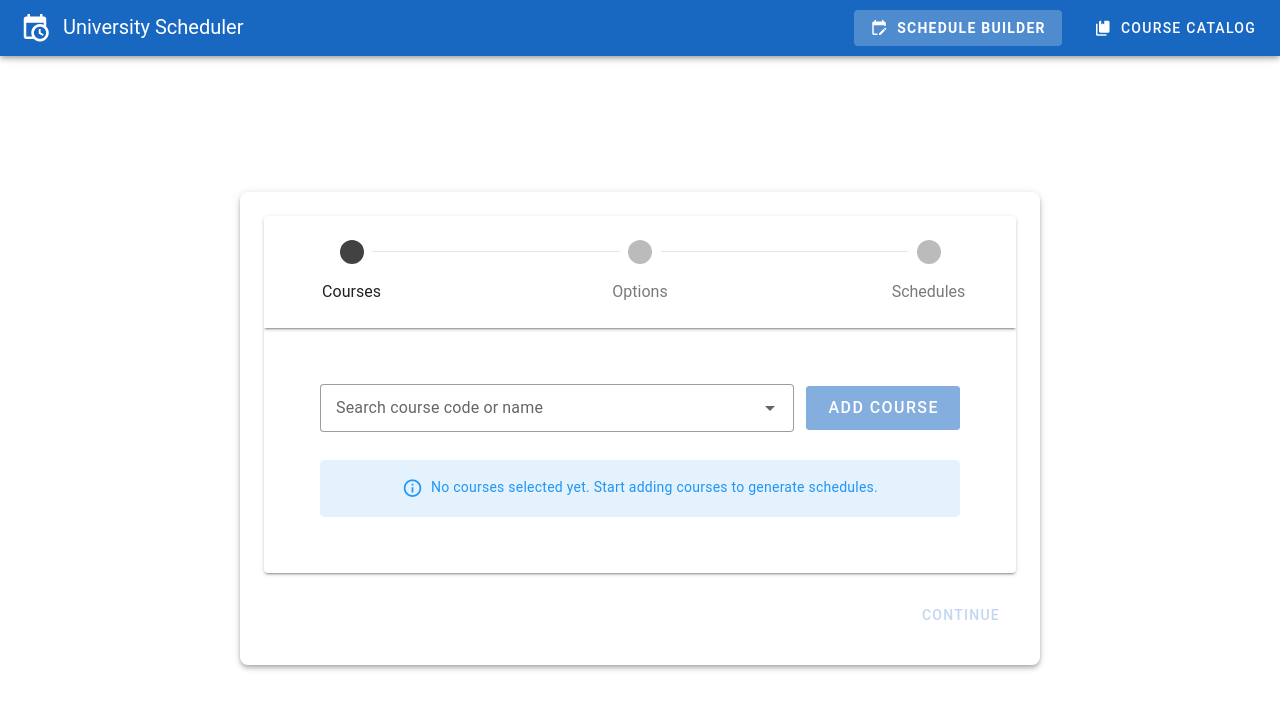
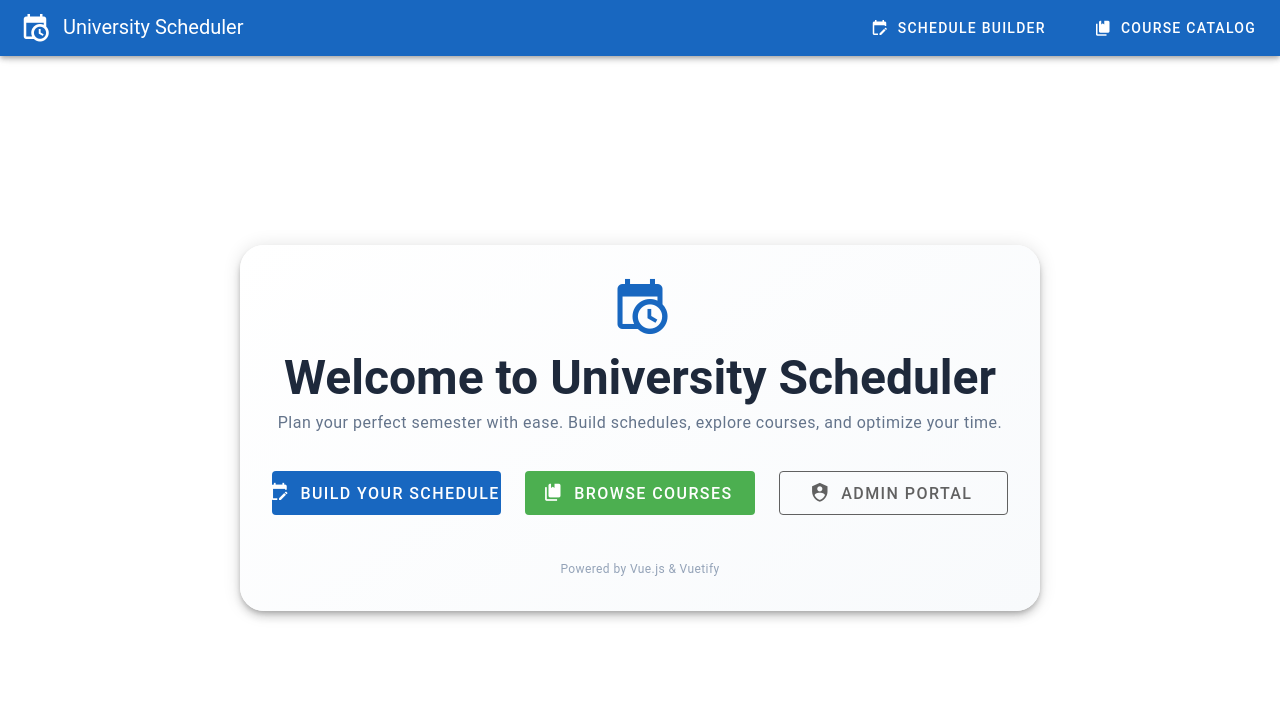
Before and after one commit to dhfra21/ScheduleGeneratorSMU, a Vue app: page / in a window 1280 px wide. Before the commit this address led to /schedule. Shown: the top 710 px of the page. Built offline with nearby package versions, Linux system fonts and the light colour scheme.

Commit message:
main page and admin login

```diff
--- a/src/components/CourseCard.vue
+++ b/src/components/CourseCard.vue
@@ -36,13 +36,14 @@ const majorColor = computed(() => {
 const majorIcon = computed(() => {
   const iconMap = {
     'general': 'mdi-book-open-page-variant',
-    'software engineering': 'mdi-laptop-windows',
+    'Software Engineering': 'mdi-laptop-windows',
     'computer systems engineering': 'mdi-chip',
     'renewable energy engineering': 'mdi-flash',
     'pre-engineering': 'mdi-account-school'
   };
 
   const majorKey = props.course.major.toLowerCase();
+  console.log('Computed Icon:', iconMap[majorKey] || 'mdi-book-open-page-variant'); // Debugging
   return iconMap[majorKey] || 'mdi-book-open-page-variant';
 });
 
--- a/src/router/index.js
+++ b/src/router/index.js
@@ -3,37 +3,47 @@ import SchedulerView from '@/views/SchedulerView.vue';
 import HomeView from '@/views/HomeView.vue';
 import CoursesView from '@/views/CoursesView.vue';
 import AdminView from '@/views/AdminView.vue'; // Import Admin Panel
+import AdminLogin from '@/views/AdminLogin.vue'; // Import the Login view
 
 const routes = [
   {
     path: '/',
     name: 'home',
     component: HomeView,
-    meta: { title: 'Home - University Scheduler' }
+    meta: { title: 'Home - University Scheduler' },
   },
   {
     path: '/schedule',
     name: 'schedule',
     component: SchedulerView,
-    meta: { title: 'Schedule Builder' }
+    meta: { title: 'Schedule Builder' },
   },
   {
     path: '/courses',
     name: 'courses',
     component: CoursesView,
-    meta: { title: 'Course Catalog' }
+    meta: { title: 'Course Catalog' },
+  },
+  {
+    path: '/login',
+    name: 'login',
+    component: AdminLogin,
+    meta: { title: 'Admin Login - University Scheduler' },
   },
   {
     path: '/admin',
     name: 'admin',
     component: AdminView,
-    meta: { title: 'Admin Panel' }
+    meta: {
+      title: 'Admin Panel - University Scheduler',
+      requiresAuth: true, // Require admin login to access this route
+    },
   },
   // Optional: Add a catch-all route for 404 pages
   {
     path: '/:pathMatch(.*)*',
-    redirect: '/'
-  }
+    redirect: '/',
+  },
 ];
 
 const router = createRouter({
@@ -41,14 +51,22 @@ const router = createRouter({
   routes,
   scrollBehavior(to, from, savedPosition) {
     return savedPosition || { top: 0 };
+  },
+});
+
+// Navigation guard to protect the admin route
+router.beforeEach((to, from, next) => {
+  const isAdminLoggedIn = localStorage.getItem('isAdminLoggedIn') === 'true';
+
+  // Check if the route requires authentication
+  if (to.meta.requiresAuth && !isAdminLoggedIn) {
+    next('/login');
+  } else {
+    // Update document title
+    const title = to.meta.title || 'University Scheduler';
+    document.title = title;
+    next();
   }
 });
 
-// Update document title on route change
-router.beforeEach((to, from, next) => {
-  const title = to.meta.title || 'University Scheduler';
-  document.title = title;
-  next();
-});
-
 export default router;
--- /dev/null
+++ b/src/views/AdminLogin.vue
@@ -0,0 +1,100 @@
+<!-- views/Login.vue -->
+<script setup>
+import { ref } from 'vue';
+import { useRouter } from 'vue-router';
+
+const router = useRouter();
+const email = ref('');
+const password = ref('');
+const error = ref('');
+const isLoading = ref(false);
+
+// Mock admin credentials (replace with real authentication logic)
+const ADMIN_CREDENTIALS = {
+  email: 'admin@universityscheduler.com',
+  password: 'admin123'
+};
+
+const login = () => {
+  isLoading.value = true;
+  error.value = '';
+
+  if (email.value === ADMIN_CREDENTIALS.email && password.value === ADMIN_CREDENTIALS.password) {
+    // Simulate successful login (store in localStorage or Vuex for persistence)
+    localStorage.setItem('isAdminLoggedIn', 'true');
+    router.push('/admin');
+  } else {
+    error.value = 'Invalid email or password. Please try again.';
+  }
+
+  isLoading.value = false;
+};
+</script>
+
+<template>
+  <v-container class="fill-height d-flex align-center justify-center">
+    <v-card class="pa-6 elevation-6" width="400" rounded="xl" style="background: linear-gradient(145deg, #ffffff 0%, #f8fafc 100%);">
+      <v-card-title class="text-h5 font-weight-bold mb-4" style="color: #1e293b;">
+        <v-icon color="primary" size="40" class="mr-2">mdi-shield-account</v-icon>
+        Admin Login
+      </v-card-title>
+
+      <v-card-text>
+        <v-form @submit.prevent="login">
+          <v-text-field
+            v-model="email"
+            label="Email"
+            prepend-inner-icon="mdi-email"
+            variant="outlined"
+            density="comfortable"
+            :rules="[v => !!v || 'Email is required']"
+            required
+            class="mb-4"
+          ></v-text-field>
+
+          <v-text-field
+            v-model="password"
+            label="Password"
+            prepend-inner-icon="mdi-lock"
+            variant="outlined"
+            density="comfortable"
+            :rules="[v => !!v || 'Password is required']"
+            required
+            type="password"
+            class="mb-4"
+          ></v-text-field>
+
+          <v-alert v-if="error" type="error" class="mb-4">{{ error }}</v-alert>
+
+          <v-btn
+            color="primary"
+            variant="flat"
+            size="large"
+            block
+            :loading="isLoading"
+            type="submit"
+            class="mt-2 action-btn"
+          >
+            Login
+          </v-btn>
+        </v-form>
+      </v-card-text>
+
+      <v-card-actions class="justify-center mt-4">
+        <p class="text-caption" style="color: #64748b;">
+          Need help? Contact support at admin@universityscheduler.com
+        </p>
+      </v-card-actions>
+    </v-card>
+  </v-container>
+</template>
+
+<style scoped>
+.action-btn {
+  transition: all 0.3s ease;
+}
+.action-btn:hover {
+  transform: translateY(-3px);
+  box-shadow: 0 4px 12px rgba(0, 0, 0, 0.1);
+}
+</style>
--- a/src/views/AdminView.vue
+++ b/src/views/AdminView.vue
@@ -1,43 +1,82 @@
+<!-- views/AdminView.vue -->
 <script setup>
-import { ref, onMounted, watch } from 'vue';
+import { ref, onMounted } from 'vue';
+import { useRouter } from 'vue-router'; // Import useRouter for navigation
 import AdminSidebar from '@/components/AdminSidebar.vue';
-import ManageCourses from '@/components/ManageCourses.vue'; // ✅ Import Manage Courses
+import ManageCourses from '@/components/ManageCourses.vue';
 
-const currentView = ref('courses'); // Default to Manage Courses
+const router = useRouter();
+const currentView = ref('courses');
+const isAdminLoggedIn = ref(localStorage.getItem('isAdminLoggedIn') === 'true');
 
-// Debug currentView changes
-console.log('Initial currentView:', currentView.value);
+// Logout function
+const logout = () => {
+  localStorage.removeItem('isAdminLoggedIn');
+  isAdminLoggedIn.value = false;
+  router.push('/login'); // Redirect to login page after logout
+};
+
 onMounted(() => {
-  console.log('Mounted with currentView:', currentView.value);
-});
-watch(() => currentView.value, (newValue) => {
-  console.log('currentView changed to:', newValue);
+  if (!isAdminLoggedIn.value) {
+    router.push('/login'); // Redirect to login if not authenticated
+  }
 });
 </script>
 
 <template>
-  <v-container fluid class="admin-container d-flex">
-    <!-- Sidebar Navigation -->
+  <v-container v-if="isAdminLoggedIn" fluid class="admin-container d-flex">
+    <!-- Admin Sidebar Navigation -->
     <AdminSidebar @navigate="(view) => { currentView = view; console.log('Navigated to:', view); }" />
 
     <v-main class="admin-content pa-6">
-      <v-card v-if="currentView === 'courses'" class="pa-4 elevation-2">
-        <ManageCourses />
-        <p class="text-caption">Rendering ManageCourses (currentView: {{ currentView }})</p>
-      </v-card>
+      <v-card class="pa-4 elevation-2">
+        <!-- Dynamic Content Based on Current View -->
+        <v-card-title class="text-h5 font-weight-bold mb-4" style="color: #1e293b;">
+          {{ currentView === 'courses' ? 'Manage Courses' : 'Dashboard Overview' }}
+        </v-card-title>
 
-      <v-card v-else-if="currentView === 'dashboard'" class="pa-4 elevation-2">
-        <h2 class="text-h5">Dashboard Overview</h2>
-        <p>Coming soon...</p>
-        <p class="text-caption">Rendering Dashboard (currentView: {{ currentView }})</p>
-      </v-card>
+        <v-card-text>
+          <div v-if="currentView === 'courses'">
+            <ManageCourses />
+            <p class="text-caption">Rendering ManageCourses (currentView: {{ currentView }})</p>
+          </div>
+          <div v-else-if="currentView === 'dashboard'">
+            <h2 class="text-h6">Dashboard Overview</h2>
+            <p>Coming soon...</p>
+            <p class="text-caption">Rendering Dashboard (currentView: {{ currentView }})</p>
+          </div>
+          <div v-else>
+            <h2 class="text-h5">Unknown View</h2>
+            <p>Current view is '{{ currentView }}'. Please check navigation.</p>
+            <p class="text-caption">Rendering Unknown (currentView: {{ currentView }})</p>
+          </div>
+        </v-card-text>
 
-      <v-card v-else class="pa-4 elevation-2">
-        <h2 class="text-h5">Unknown View</h2>
-        <p>Current view is '{{ currentView }}'. Please check navigation.</p>
-        <p class="text-caption">Rendering Unknown (currentView: {{ currentView }})</p>
+        <!-- Logout Button -->
+        <v-btn
+          color="error"
+          variant="outlined"
+          size="small"
+          class="mt-4"
+          @click="logout"
+          aria-label="Logout of Admin Panel"
+        >
+          Logout
+        </v-btn>
       </v-card>
     </v-main>
+  </v-container>
+
+  <v-container v-else class="fill-height d-flex align-center justify-center">
+    <v-card class="pa-4 elevation-2">
+      <v-card-text>
+        <h2 class="text-h5">Access Denied</h2>
+        <p>Please log in as an admin to access this page.</p>
+        <v-btn color="primary" @click="router.push('/login')" aria-label="Navigate to Admin Login">
+          Go to Login
+        </v-btn>
+      </v-card-text>
+    </v-card>
   </v-container>
 </template>
 
--- a/src/views/HomeView.vue
+++ b/src/views/HomeView.vue
@@ -1,16 +1,122 @@
+<!-- views/Home.vue -->
 <script setup>
 import { useRouter } from 'vue-router';
-import { onMounted } from 'vue';
 
 const router = useRouter();
 
-onMounted(() => {
-  router.push('/schedule'); // Redirect to Course Selection page
-});
+// Navigation functions
+const goToSchedule = () => router.push('/schedule');
+const goToCatalog = () => router.push('/courses');
+const goToLogin = () => router.push('/login'); // Redirect to login for admin access
 </script>
 
 <template>
-  <v-container>
-    <h1>Redirecting to Course Selection...</h1>
+  <v-container class="fill-height d-flex align-center justify-center" style="padding: 16px;">
+    <v-card
+      class="pa-8 elevation-6"
+      :max-width="800"
+      rounded="xl"
+      style="background: linear-gradient(145deg, #ffffff 0%, #f8fafc 100%); overflow: hidden;"
+    >
+      <!-- Header Section -->
+      <v-row justify="center" class="text-center">
+        <v-col cols="12">
+          <v-icon color="primary" size="60" class="mb-4 animate-icon" aria-hidden="true">mdi-calendar-clock</v-icon>
+          <h1 class="text-h3 font-weight-bold mb-2" style="color: #1e293b; word-break: break-word;" aria-label="Welcome to University Scheduler">
+            Welcome to University Scheduler
+          </h1>
+          <p class="text-body-1" style="color: #64748b; word-break: break-word;" aria-label="Plan your perfect semester with ease. Build schedules, explore courses, and optimize your time.">
+            Plan your perfect semester with ease. Build schedules, explore courses, and optimize your time.
+          </p>
+        </v-col>
+      </v-row>
+
+      <!-- Call-to-Action Buttons -->
+      <v-row justify="center" class="mt-6">
+        <v-col cols="12" sm="6" md="4">
+          <v-btn
+            color="primary"
+            variant="flat"
+            size="large"
+            block
+            prepend-icon="mdi-calendar-edit"
+            @click="goToSchedule"
+            class="action-btn"
+            aria-label="Navigate to Schedule Builder"
+          >
+            Build Your Schedule
+          </v-btn>
+        </v-col>
+        <v-col cols="12" sm="6" md="4">
+          <v-btn
+            color="success"
+            variant="flat"
+            size="large"
+            block
+            prepend-icon="mdi-book-multiple"
+            @click="goToCatalog"
+            class="action-btn"
+            aria-label="Navigate to Course Catalog"
+          >
+            Browse Courses
+          </v-btn>
+        </v-col>
+        <v-col cols="12" sm="6" md="4">
+          <v-btn
+            color="grey-darken-2"
+            variant="outlined"
+            size="large"
+            block
+            prepend-icon="mdi-shield-account"
+            @click="goToLogin"
+            class="action-btn"
+            aria-label="Navigate to Admin Login"
+          >
+            Admin Portal
+          </v-btn>
+        </v-col>
+      </v-row>
+
+      <!-- Footer Note (Optional) -->
+      <v-row justify="center" class="mt-8">
+        <v-col cols="12" class="text-center">
+          <p class="text-caption" style="color: #94a3b8; word-break: break-word;" aria-label="Built with love by Your Name, powered by Vue.js and Vuetify">
+            Powered by Vue.js & Vuetify
+          </p>
+        </v-col>
+      </v-row>
+    </v-card>
   </v-container>
 </template>
+
+<style scoped>
+.animate-icon {
+  transition: transform 0.3s ease;
+}
+.animate-icon:hover {
+  transform: rotate(15deg) scale(1.1);
+}
+
+.action-btn {
+  transition: all 0.3s ease;
+}
+.action-btn:hover {
+  transform: translateY(-3px);
+  box-shadow: 0 4px 12px rgba(0, 0, 0, 0.1);
+}
+
+/* Ensure text doesn’t overflow */
+.text-h3, .text-body-1, .text-caption {
+  overflow-wrap: break-word;
+  word-wrap: break-word;
+  -webkit-hyphens: auto;
+  -ms-hyphens: auto;
+  hyphens: auto;
+}
+
+/* Ensure buttons don’t overflow on small screens */
+.v-btn {
+  white-space: normal !important;
+  word-break: break-word;
+}
+</style>
```
